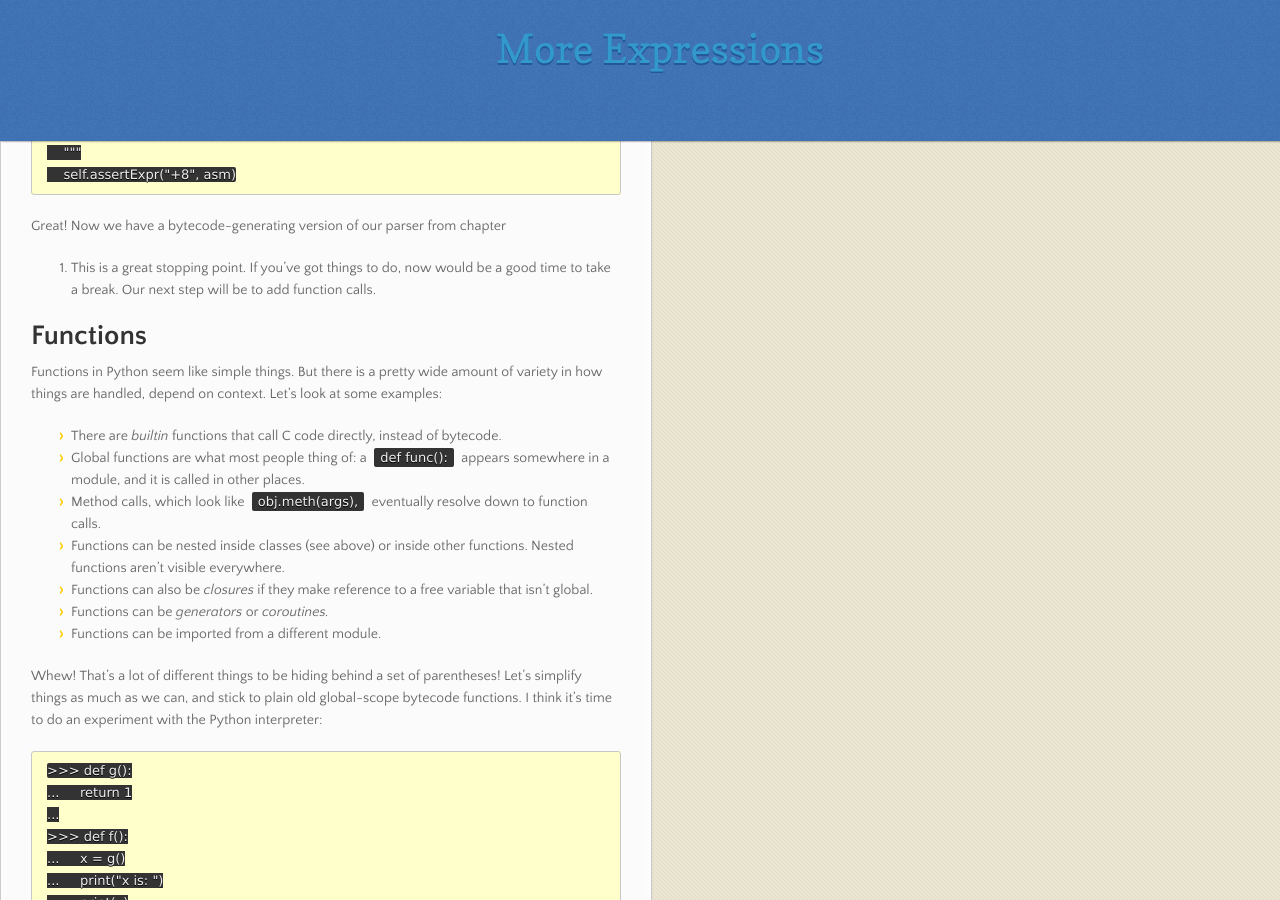
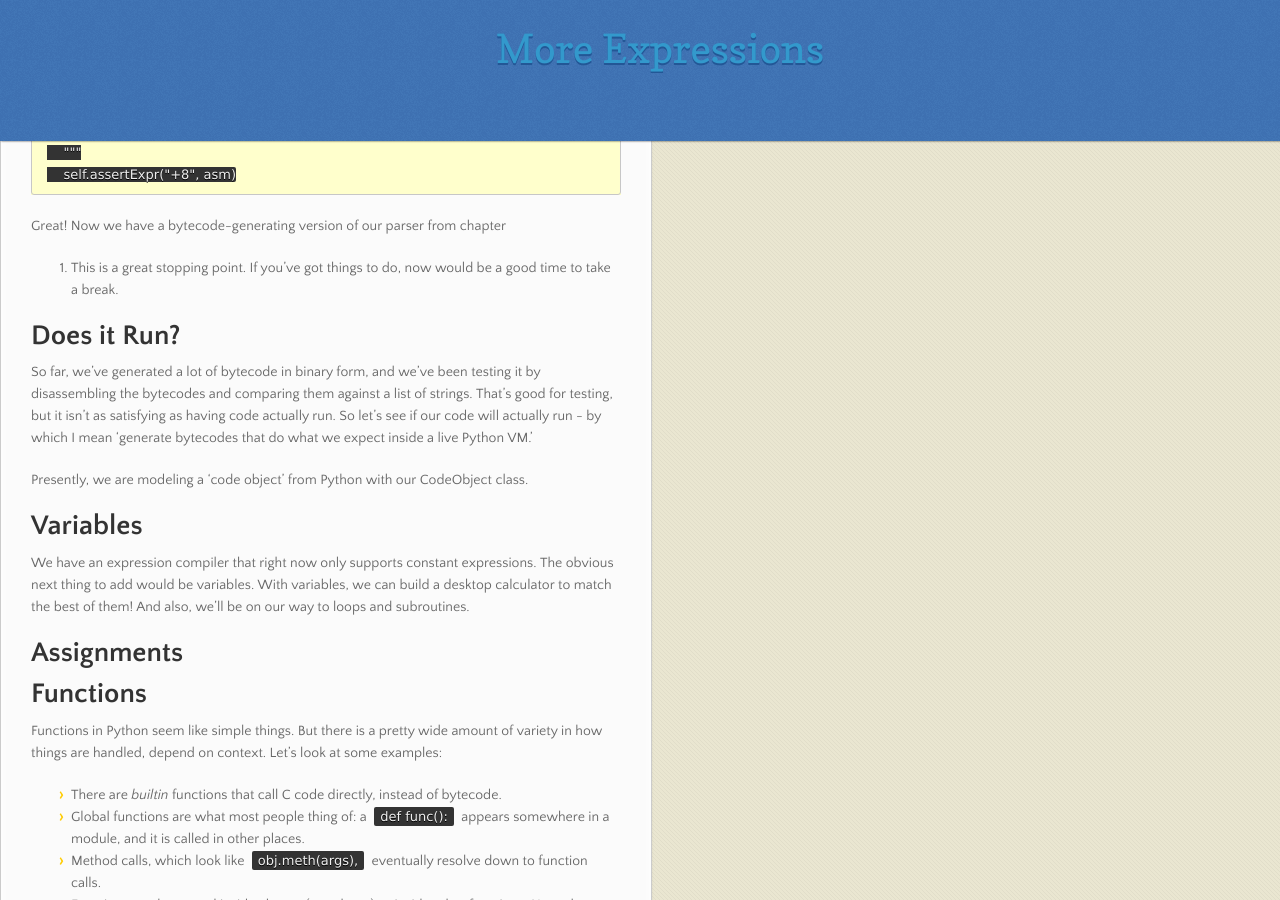
Before and after one commit to aghast/lbac-python, a Jekyll site: the page built from ch04/more-expressions.md, in a window 1280 px wide and 900 px high, scrolled down 12614 px. Built offline with Jekyll 4.4.1, drawn with Linux system fonts in a browser that asks for light colours; Markdown is read by kramdown in place of the engine named in the settings; some of the changed text lies outside the part shown.

Commit message:
Update more-expressions

````diff
--- a/ch04/more-expressions.md
+++ b/ch04/more-expressions.md
@@ -663,7 +663,30 @@ def test_unary_plus(self):
 
 Great! Now we have a bytecode-generating version of our parser from chapter
 2. This is a great stopping point. If you've got things to do, now would be
-a good time to take a break. Our next step will be to add function calls.
+a good time to take a break.
+
+Does it Run?
+============
+
+So far, we've generated a lot of bytecode in binary form, and we've been
+testing it by disassembling the bytecodes and comparing them against a list
+of strings. That's good for testing, but it isn't as satisfying as having
+code actually run. So let's see if our code will actually run - by which
+I mean 'generate bytecodes that do what we expect inside a live Python VM.'
+
+Presently, we are modeling a 'code object' from Python with our CodeObject
+class.
+
+Variables
+=========
+
+We have an expression compiler that right now only supports constant
+expressions. The obvious next thing to add would be variables. With
+variables, we can build a desktop calculator to match the best of them! And
+also, we'll be on our way to loops and subroutines.
+
+Assignments
+===========
 
 Functions
 =========
@@ -771,25 +794,10 @@ which includes x++, x--, a[i], and f(x), are higher precedene than the unary
 prefix operators. (This makes sense: -f(x) is negating the result of the
 call, not calling a negated function.)
 
-So we can insert ``expr_postfix`` between ``expr_unary`` and ``expr_atom``
-in our parser logic, and check for a trailing paren. (In C and Python, a
-function might return a reference to another function, so that f()() is a
-valid expression. I'm going to leave that out, at least for now.)
-
-Here's a quick first cut:
-```
-def expr_postfix():
-    expr_atom()
-    if Peek == '(':
-        match('(')
-        match(')')
-```
-
-That function only recognizes calls like ``f().`` But it does recognize
-them!
-
-Assignments
-===========
+We *could* try to follow the C route, of allowing any arithmetic expression
+to be treated as a pointer to a function. But I don't think we're ready for
+that just yet. So instead, let's admit that a function has a name, and let's
+insert function call recognition in with name recognition.
 
 Multi-Character Tokens
 ======================
````
